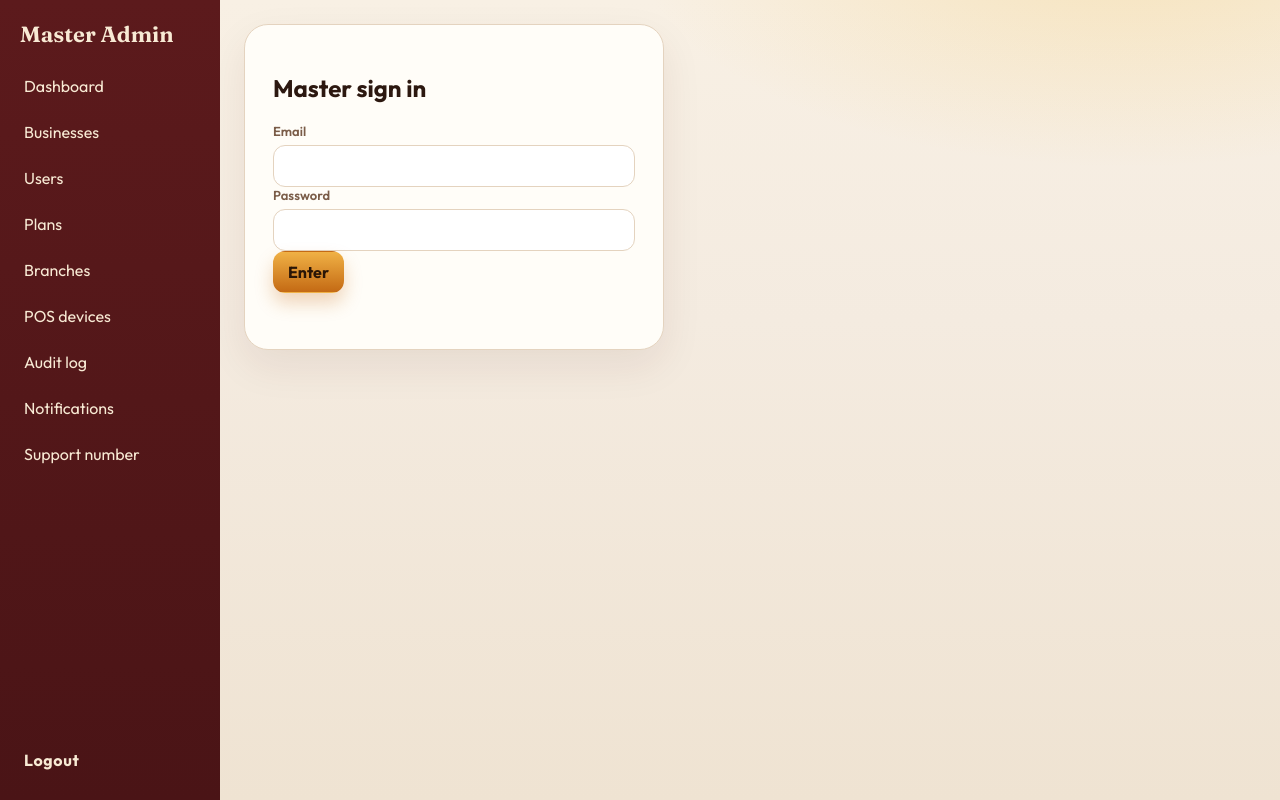
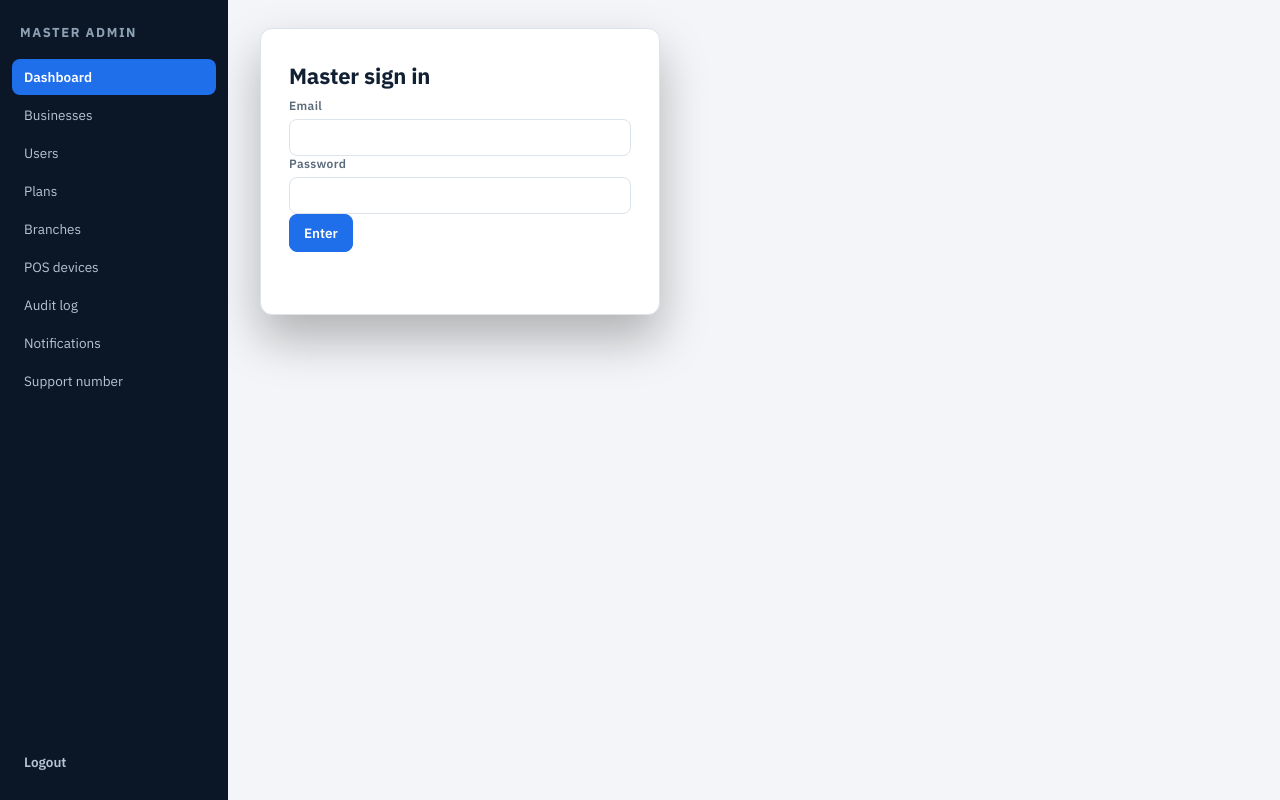
Before and after one commit to majharm/spicepos, a PHP site: page /master.html in a window 1280 px wide. Run offline with PHP 8.4, Linux system fonts and the light colour scheme.

Commit message:
Restyle the POS, login, and Master Admin into a professional navy SaaS theme.
IBM Plex Sans, a dark navy sidebar, white surfaces, and a single blue accent replace the decorative gold and cream look.

Co-authored-by: MAJHAR MULANI ATAV TELECOM <majharm@users.noreply.github.com>

```diff
--- a/css/pos.css
+++ b/css/pos.css
@@ -1,26 +1,27 @@
 :root {
-  --bg: #f4ebe0;
-  --bg-deep: #eadccb;
-  --bg-raised: #fffaf3;
-  --panel: #fffdf8;
-  --line: #e4d3bf;
-  --line-strong: #d4b896;
-  --text: #2c1810;
-  --muted: #7a5c48;
-  --saffron: #e09a2b;
-  --saffron-deep: #c46a14;
-  --gold: #f3c96b;
-  --maroon: #6b1d1d;
-  --maroon-deep: #4a1212;
-  --mint: #2f7d4a;
-  --danger: #c4452d;
-  --nav: #4a1416;
-  --nav-text: #f8ead4;
-  --shadow: 0 16px 40px rgba(74, 20, 22, 0.08);
-  --shadow-card: 0 10px 24px rgba(74, 20, 22, 0.07);
-  --radius: 16px;
-  --font: "Outfit", "Segoe UI", sans-serif;
-  --display: "Fraunces", "Palatino Linotype", Georgia, serif;
+  --bg: #f3f5f8;
+  --bg-deep: #e7ebf0;
+  --bg-raised: #ffffff;
+  --panel: #ffffff;
+  --line: #dde3ea;
+  --line-strong: #c5ced8;
+  --text: #122033;
+  --muted: #5b6b7c;
+  --saffron: #1f6feb;
+  --saffron-deep: #1558c0;
+  --gold: #3d8bfd;
+  --maroon: #122033;
+  --maroon-deep: #0b1726;
+  --mint: #17803d;
+  --danger: #c9372c;
+  --nav: #0b1726;
+  --nav-text: #d7e0ea;
+  --accent: #1f6feb;
+  --shadow: 0 12px 32px rgba(11, 23, 38, 0.08);
+  --shadow-card: 0 1px 2px rgba(11, 23, 38, 0.06), 0 8px 20px rgba(11, 23, 38, 0.04);
+  --radius: 10px;
+  --font: "IBM Plex Sans", "Segoe UI", sans-serif;
+  --display: "IBM Plex Sans", "Segoe UI", sans-serif;
 }
 
 * { box-sizing: border-box; }
@@ -28,92 +29,89 @@ html, body { margin: 0; min-height: 100vh; }
 body {
   font-family: var(--font);
   color: var(--text);
-  background:
-    radial-gradient(900px 420px at 88% -8%, rgba(243, 201, 107, 0.35), transparent 55%),
-    radial-gradient(700px 380px at -10% 100%, rgba(107, 29, 29, 0.08), transparent 50%),
-    linear-gradient(180deg, #f8f0e4 0%, var(--bg) 40%, #efe3d2 100%);
-  background-attachment: fixed;
+  background: var(--bg);
+  letter-spacing: -0.01em;
 }
 
 button, input, select, textarea { font: inherit; color: inherit; }
 button { cursor: pointer; }
-select { appearance: none; background-image: linear-gradient(45deg, transparent 50%, var(--muted) 50%), linear-gradient(135deg, var(--muted) 50%, transparent 50%); background-position: calc(100% - 16px) 50%, calc(100% - 11px) 50%; background-size: 5px 5px, 5px 5px; background-repeat: no-repeat; padding-right: 28px; }
+select {
+  appearance: none;
+  background-image: linear-gradient(45deg, transparent 50%, var(--muted) 50%), linear-gradient(135deg, var(--muted) 50%, transparent 50%);
+  background-position: calc(100% - 16px) 50%, calc(100% - 11px) 50%;
+  background-size: 5px 5px, 5px 5px;
+  background-repeat: no-repeat;
+  padding-right: 28px;
+}
 
 .app {
   min-height: 100vh;
   display: grid;
-  grid-template-columns: 248px minmax(0, 1fr);
+  grid-template-columns: 240px minmax(0, 1fr);
 }
 
 .nav {
-  background:
-    linear-gradient(180deg, rgba(243, 201, 107, 0.12), transparent 28%),
-    linear-gradient(165deg, #5c1a1c 0%, var(--nav) 42%, var(--maroon-deep) 100%);
-  border-right: 1px solid rgba(243, 201, 107, 0.18);
-  padding: 22px 14px;
+  background: var(--nav);
+  border-right: 1px solid #152536;
+  padding: 20px 12px;
   display: flex;
   flex-direction: column;
-  gap: 4px;
+  gap: 2px;
   color: var(--nav-text);
-  box-shadow: 8px 0 32px rgba(74, 20, 22, 0.18);
   min-height: 100vh;
   overflow-y: auto;
 }
 .brand {
   display: flex;
   flex-direction: column;
-  padding: 2px 10px 18px;
-  margin-bottom: 6px;
-  border-bottom: 1px solid rgba(243, 201, 107, 0.18);
+  padding: 4px 10px 18px;
+  margin-bottom: 8px;
+  border-bottom: 1px solid #1e3348;
 }
 .brand-logo {
-  width: 76px;
-  height: 76px;
+  width: 56px;
+  height: 56px;
   object-fit: contain;
   background: #fff;
-  border-radius: 18px;
+  border-radius: 8px;
   margin-bottom: 12px;
-  padding: 6px;
-  box-shadow: 0 8px 20px rgba(0, 0, 0, 0.22);
+  padding: 4px;
+  border: 1px solid var(--line);
 }
 .brand-mark {
-  width: 52px;
-  height: 52px;
+  width: 36px;
+  height: 36px;
   margin-bottom: 12px;
-  border-radius: 16px;
-  background:
-    radial-gradient(circle at 35% 30%, #ffe7a8, var(--saffron) 42%, var(--saffron-deep));
-  box-shadow: 0 8px 18px rgba(0, 0, 0, 0.25), inset 0 1px 0 rgba(255, 255, 255, 0.5);
+  border-radius: 8px;
+  background: var(--accent);
   position: relative;
 }
 .brand-mark::after {
   content: "";
   position: absolute;
-  inset: 14px;
-  border-radius: 50%;
-  border: 2px solid rgba(74, 20, 22, 0.28);
-  box-shadow: inset 0 0 0 4px rgba(255, 236, 180, 0.35);
+  inset: 10px;
+  border: 2px solid rgba(255, 255, 255, 0.85);
+  border-radius: 3px;
 }
 .logo-preview {
   max-width: 180px;
   max-height: 120px;
   object-fit: contain;
   background: #fff;
-  border-radius: 14px;
+  border-radius: 8px;
   padding: 8px;
   margin: 0 20px 8px;
   border: 1px solid var(--line);
-  box-shadow: var(--shadow-card);
 }
 .brand strong {
-  font-family: var(--display);
-  font-size: 22px;
-  font-weight: 650;
-  letter-spacing: 0.01em;
-  line-height: 1.15;
-  color: #fff8ea;
+  font-size: 15px;
+  font-weight: 600;
+  letter-spacing: 0.02em;
+  line-height: 1.25;
+  color: #fff;
+  text-transform: uppercase;
 }
-.brand span { color: #e8c9a0; font-size: 12px; word-break: break-word; margin-top: 6px; line-height: 1.4; }
+.brand span { color: #8ea0b3; font-size: 12px; word-break: break-word; margin-top: 6px; line-height: 1.4; }
 
 .report-toolbar {
   display: flex;
@@ -151,134 +148,132 @@ select { appearance: none; background-image: linear-gradient(45deg, transparent
   text-align: left;
   border: 0;
   background: transparent;
-  color: #f3dcc0;
-  border-radius: 12px;
-  padding: 10px 14px;
+  color: #b7c4d2;
+  border-radius: 8px;
+  padding: 9px 12px;
   font-weight: 500;
-  letter-spacing: 0.01em;
-  transition: background 0.15s ease, color 0.15s ease, transform 0.15s ease;
+  font-size: 13.5px;
 }
-.nav-btn:hover { background: rgba(255, 248, 234, 0.08); color: #fff; }
+.nav-btn:hover { background: #152536; color: #fff; }
 .nav-btn.active {
-  background: linear-gradient(90deg, var(--saffron), var(--saffron-deep));
-  color: #2c1608;
-  font-weight: 700;
-  box-shadow: 0 8px 16px rgba(196, 106, 20, 0.28);
+  background: var(--accent);
+  color: #fff;
+  font-weight: 600;
 }
 .nav-foot { margin-top: auto; display: grid; gap: 8px; padding-top: 18px; }
 .nav-foot .chip {
-  background: rgba(255, 248, 234, 0.08);
-  border-color: rgba(243, 201, 107, 0.22);
-  color: #e8c9a0;
+  background: #152536;
+  border-color: #24384c;
+  color: #8ea0b3;
 }
-.nav-foot .chip b { color: #fff8ea; }
+.nav-foot .chip b { color: #fff; }
 
 .btn-logout {
   width: 100%;
-  border: 1px solid #f3c96b;
-  background: rgba(243, 201, 107, 0.14);
-  color: #fff6e4;
-  border-radius: 12px;
-  padding: 10px 14px;
-  font-weight: 700;
-  letter-spacing: 0.04em;
+  border: 1px solid #2a425a;
+  background: transparent;
+  color: #d7e0ea;
+  border-radius: 8px;
+  padding: 9px 12px;
+  font-weight: 600;
+  font-size: 13px;
 }
-.btn-logout:hover { background: #e09a2b; color: #2c1608; }
+.btn-logout:hover { background: #152536; color: #fff; }
 .session-bar {
   display: flex;
   align-items: center;
   justify-content: space-between;
   gap: 12px;
-  padding: 10px 18px;
-  background: #fffdf8;
+  padding: 10px 20px;
+  background: #fff;
   border-bottom: 1px solid var(--line);
   position: sticky;
   top: 0;
   z-index: 6;
   flex-wrap: wrap;
 }
-.session-support a { color: var(--maroon); font-weight: 700; }
-.session-bar span { color: var(--muted); font-size: 13px; font-weight: 600; }
-.session-bar .btn-logout { width: auto; min-width: 110px; color: var(--maroon); background: #fff; border-color: var(--maroon); }
+.session-support a { color: var(--accent); font-weight: 600; }
+.session-bar span { color: var(--muted); font-size: 13px; font-weight: 500; }
+.session-bar .btn-logout {
+  width: auto;
+  min-width: 96px;
+  color: var(--text);
+  background: #fff;
+  border-color: var(--line-strong);
+}
 
-.stage { min-width: 0; display: flex; flex-direction: column; }
+.stage { min-width: 0; display: flex; flex-direction: column; background: var(--bg); }
 .view { display: block; padding: 0; min-height: 100vh; }
 .view[hidden] { display: none; }
 .view > h2 {
-  margin: 28px 24px 6px;
-  font-family: var(--display);
-  font-size: 32px;
+  margin: 24px 24px 6px;
+  font-size: 22px;
   font-weight: 650;
   letter-spacing: -0.02em;
-  color: var(--maroon-deep);
+  color: var(--text);
 }
-.lede { margin: 0 24px 18px; color: var(--muted); max-width: 62ch; line-height: 1.5; }
+.lede { margin: 0 24px 18px; color: var(--muted); max-width: 68ch; line-height: 1.5; font-size: 14px; }
 .view > .hint { margin: 0 24px 12px; }
 
 .topbar {
   display: flex;
   align-items: center;
-  gap: 12px;
-  padding: 14px 18px;
+  gap: 10px;
+  padding: 12px 16px;
   border-bottom: 1px solid var(--line);
-  background: rgba(255, 253, 248, 0.86);
-  backdrop-filter: blur(10px);
+  background: #fff;
   position: sticky;
   top: 0;
   z-index: 5;
 }
 .search { flex: 1; display: flex; }
 .search input, .select, .settings input, .settings select, .tender input, .report-toolbar input {
-  padding: 11px 14px;
-  border-radius: 12px;
+  padding: 9px 12px;
+  border-radius: 8px;
   border: 1px solid var(--line);
-  background: var(--panel);
+  background: #fff;
   color: var(--text);
-  box-shadow: inset 0 1px 0 #fff;
-  transition: border-color 0.15s ease, box-shadow 0.15s ease;
 }
 .search input:focus, .select:focus, .settings input:focus, .settings select:focus, .report-toolbar input:focus {
   outline: none;
-  border-color: var(--saffron);
-  box-shadow: 0 0 0 3px rgba(224, 154, 43, 0.22);
+  border-color: var(--accent);
+  box-shadow: 0 0 0 3px rgba(31, 111, 235, 0.18);
 }
 .search input { width: 100%; }
-.select { min-width: 168px; background-color: var(--panel); }
+.select { min-width: 168px; background-color: #fff; }
 .pack-bar { display: flex; flex-wrap: wrap; gap: 8px; padding: 0 16px 8px; }
 .chip {
-  background: var(--bg-raised);
+  background: #fff;
   border: 1px solid var(--line);
   border-radius: 999px;
-  padding: 7px 12px;
-  font-size: 13px;
+  padding: 6px 10px;
+  font-size: 12px;
   color: var(--muted);
 }
 .chip b { color: var(--text); font-weight: 650; }
 .btn {
   border: 1px solid var(--line-strong);
-  background: var(--panel);
+  background: #fff;
   color: var(--text);
-  border-radius: 12px;
-  padding: 10px 14px;
+  border-radius: 8px;
+  padding: 9px 14px;
   font-weight: 600;
-  box-shadow: 0 1px 0 #fff inset;
-  transition: transform 0.12s ease, box-shadow 0.12s ease, filter 0.12s ease;
+  font-size: 13.5px;
 }
-.btn:hover { transform: translateY(-1px); }
+.btn:hover { background: #f7f9fb; }
 .btn.primary {
-  background: linear-gradient(180deg, #f0b145, var(--saffron-deep));
-  border-color: transparent;
-  color: #2a1506;
-  font-weight: 700;
-  box-shadow: 0 10px 18px rgba(196, 106, 20, 0.28);
+  background: var(--accent);
+  border-color: var(--accent);
+  color: #fff;
 }
+.btn.primary:hover { background: var(--saffron-deep); }
 .btn.ghost { background: transparent; }
 .btn.danger {
-  background: linear-gradient(180deg, #f3d4cc, #edd0c8);
-  border-color: #e3b4a8;
+  background: #fff;
+  border-color: #e7b4af;
   color: var(--danger);
 }
-.btn:disabled { opacity: 0.45; cursor: not-allowed; transform: none; }
+.btn:disabled { opacity: 0.45; cursor: not-allowed; }
 a.btn { text-decoration: none; display: inline-block; }
 
 .workspace {
--- a/css/saas.css
+++ b/css/saas.css
@@ -3,62 +3,84 @@
   display: grid;
   place-items: center;
   padding: 24px;
+  background: #0b1726;
 }
 .auth-card {
-  width: min(420px, 100%);
-  background: var(--panel);
-  border: 1px solid var(--line);
-  border-radius: 24px;
-  padding: 28px;
-  box-shadow: var(--shadow);
+  width: min(400px, 100%);
+  background: #fff;
+  border: 1px solid #dde3ea;
+  border-radius: 12px;
+  padding: 32px 28px;
+  box-shadow: 0 24px 48px rgba(0, 0, 0, 0.28);
 }
-.auth-card h1 {
-  font-family: var(--display);
+.auth-card .brand-mark { margin-bottom: 16px; }
+.auth-card h1, .auth-card h2 {
+  font-family: var(--font);
   margin: 0 0 8px;
-  color: var(--maroon-deep);
+  color: var(--text);
+  font-size: 22px;
+  font-weight: 650;
 }
-.auth-card > p { color: var(--muted); margin-top: 0; }
+.auth-card > p { color: var(--muted); margin-top: 0; font-size: 14px; }
 .auth-card form { display: grid; gap: 12px; margin-top: 18px; }
-.auth-card label { display: grid; gap: 6px; color: var(--muted); font-size: 13px; font-weight: 600; }
+.auth-card label { display: grid; gap: 6px; color: var(--muted); font-size: 12px; font-weight: 600; letter-spacing: 0.03em; }
 .auth-card input {
-  padding: 12px 14px;
-  border-radius: 12px;
+  padding: 10px 12px;
+  border-radius: 8px;
   border: 1px solid var(--line);
   background: #fff;
 }
-.login-support { margin-top: 16px; color: var(--muted); }
-.login-support a { color: var(--maroon); font-weight: 700; }
+.login-support { margin-top: 16px; color: var(--muted); font-size: 13px; }
+.login-support a { color: var(--accent); font-weight: 650; }
 .master-shell {
   display: grid;
-  grid-template-columns: 220px 1fr;
+  grid-template-columns: 228px 1fr;
   min-height: 100vh;
+  background: var(--bg);
 }
 .master-nav {
-  background: linear-gradient(180deg, #5c1a1c, #4a1416);
-  color: #f8ead4;
+  background: var(--nav);
+  color: var(--nav-text);
   padding: 20px 12px;
   display: flex;
   flex-direction: column;
-  gap: 6px;
+  gap: 2px;
 }
-.master-nav h1 { font-family: var(--display); font-size: 22px; margin: 0 8px 12px; }
+.master-nav h1 {
+  font-family: var(--font);
+  font-size: 13px;
+  font-weight: 650;
+  letter-spacing: 0.12em;
+  text-transform: uppercase;
+  margin: 4px 8px 16px;
+  color: #8ea0b3;
+}
 .master-nav button {
   text-align: left;
   border: 0;
   background: transparent;
-  color: inherit;
-  padding: 10px 12px;
-  border-radius: 10px;
+  color: #b7c4d2;
+  padding: 9px 12px;
+  border-radius: 8px;
+  font-size: 13.5px;
 }
+.master-nav button:hover { background: #152536; color: #fff; }
+.master-nav button.active { background: var(--accent); color: #fff; font-weight: 600; }
+.master-nav .nav-foot { margin-top: auto; padding-top: 16px; }
 .master-nav .btn-logout { margin-top: 8px; }
-.master-main { padding: 24px; overflow: auto; }
+.master-main { padding: 28px 32px; overflow: auto; }
+.master-main > #panel > h2 {
+  margin: 0 0 18px;
+  font-size: 22px;
+  font-weight: 650;
+}
 .kpi-grid { display: grid; grid-template-columns: repeat(auto-fill, minmax(160px, 1fr)); gap: 12px; }
 .expired-banner {
   margin: 12px 24px;
   padding: 12px 16px;
-  border-radius: 12px;
-  background: #fde8e4;
-  color: #8a2b1d;
+  border-radius: 8px;
+  background: #fdecea;
+  color: #8a241c;
   border: 1px solid #f0c2b6;
 }
 @media (max-width: 800px) {
--- a/index.html
+++ b/index.html
@@ -6,7 +6,7 @@
     <title>SWAMI MASALE POS</title>
     <link rel="preconnect" href="https://fonts.googleapis.com" />
     <link rel="preconnect" href="https://fonts.gstatic.com" crossorigin />
-    <link rel="stylesheet" href="https://fonts.googleapis.com/css2?family=Fraunces:opsz,wght@9..144,600;9..144,700&family=Outfit:wght@400;500;600;700&display=swap" />
+    <link rel="stylesheet" href="https://fonts.googleapis.com/css2?family=IBM+Plex+Sans:wght@400;500;600;700&display=swap" />
     <link rel="icon" href="./favicon.svg" type="image/svg+xml" />
     <link rel="stylesheet" href="./css/pos.css" />
     <link rel="stylesheet" href="./css/saas.css" />
--- a/login.html
+++ b/login.html
@@ -5,7 +5,7 @@
     <meta name="viewport" content="width=device-width, initial-scale=1" />
     <title>Sign in · ATAV POS</title>
     <link rel="preconnect" href="https://fonts.googleapis.com" />
-    <link rel="stylesheet" href="https://fonts.googleapis.com/css2?family=Fraunces:opsz,wght@9..144,650&family=Outfit:wght@400;500;600;700&display=swap" />
+    <link rel="stylesheet" href="https://fonts.googleapis.com/css2?family=IBM+Plex+Sans:wght@400;500;600;700&display=swap" />
     <link rel="icon" href="./favicon.svg" />
     <link rel="stylesheet" href="./css/pos.css" />
     <link rel="stylesheet" href="./css/saas.css" />
@@ -14,7 +14,7 @@
     <main class="auth-card">
       <div class="brand-mark" aria-hidden="true"></div>
       <h1>ATAV POS</h1>
-      <p>Sign in to your shop till.</p>
+      <p>Sign in to continue.</p>
       <form id="login-form">
         <label>Email, username or mobile
           <input name="identifier" autocomplete="username" required />
--- a/master.html
+++ b/master.html
@@ -5,7 +5,7 @@
     <meta name="viewport" content="width=device-width, initial-scale=1" />
     <title>Master Admin · ATAV POS</title>
     <link rel="preconnect" href="https://fonts.googleapis.com" />
-    <link rel="stylesheet" href="https://fonts.googleapis.com/css2?family=Fraunces:opsz,wght@9..144,650&family=Outfit:wght@400;500;600;700&display=swap" />
+    <link rel="stylesheet" href="https://fonts.googleapis.com/css2?family=IBM+Plex+Sans:wght@400;500;600;700&display=swap" />
     <link rel="icon" href="./favicon.svg" />
     <link rel="stylesheet" href="./css/pos.css" />
     <link rel="stylesheet" href="./css/saas.css" />
```
Also changed, not shown: other parts of css/pos.css (+58 -81 lines), favicon.svg.
